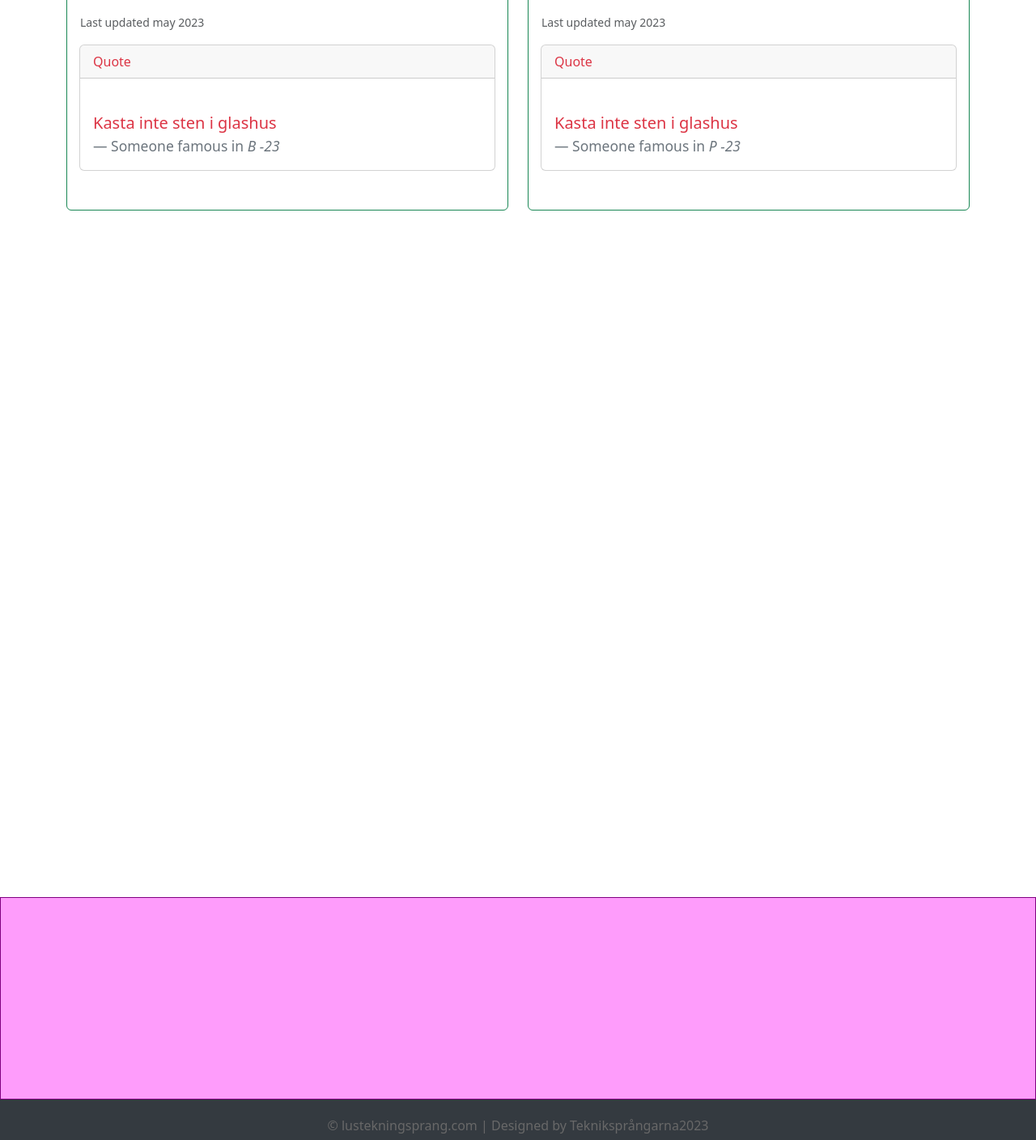
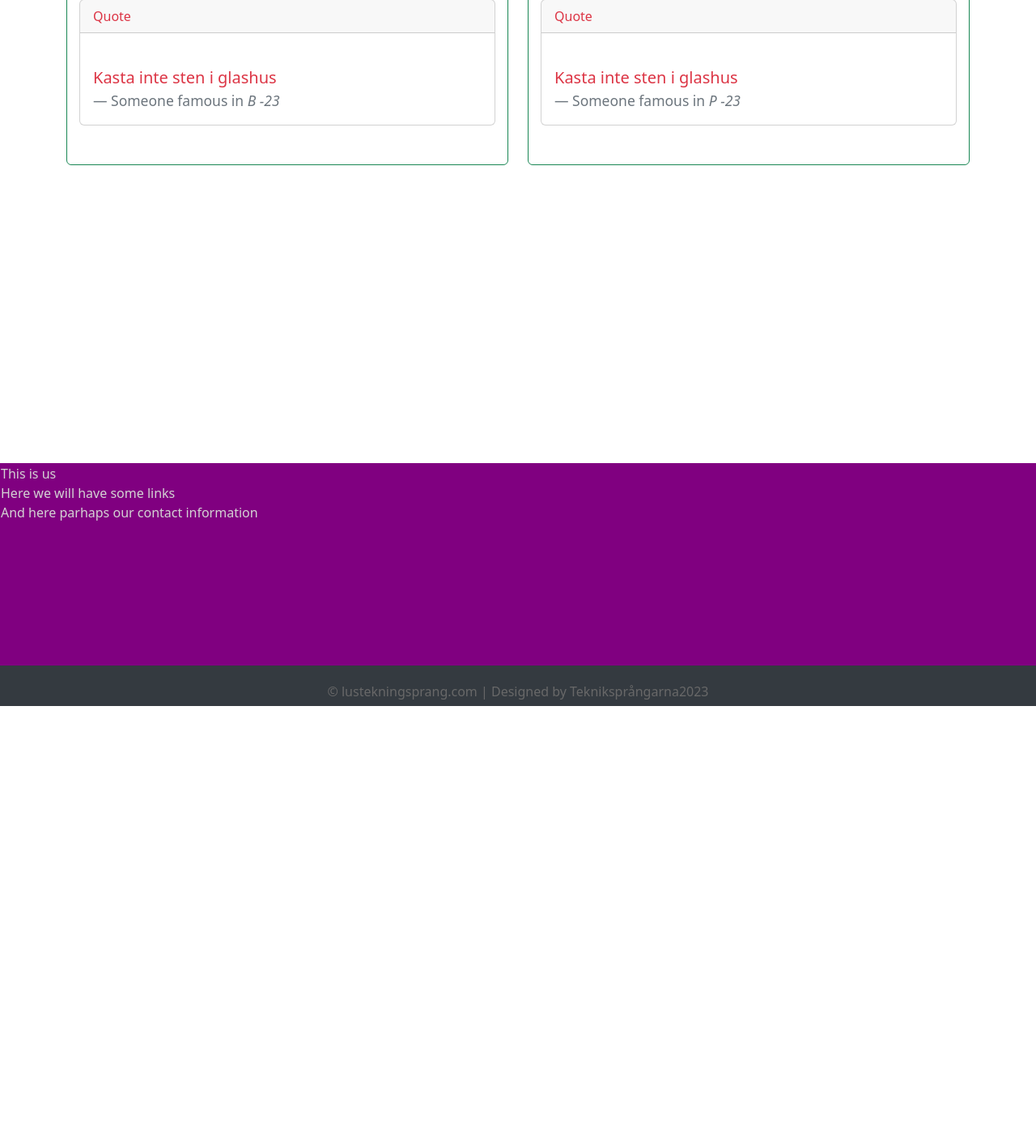
Before and after one commit to BenjaminKeKa/TekniksprangetWebsida, a Django app: page /home_page/om_oss in a window 1280 px wide. Shown: the part 1045-2453 px from the top of the page at 81% size. After the commit the page ends 1917 px from the top, so only its background shows below. Run offline with Django 4.2, Linux system fonts and the light colour scheme; data comes from the database, SQL or seed files in the repository; some libraries are stand-ins or nearby versions.

Commit message:
Ändrad färg i base 2 + strålningsfysik

```diff
--- a/home_page/templates/base.html
+++ b/home_page/templates/base.html
@@ -78,7 +78,7 @@
 
     <style>
     .footer{
-        background: #fe9cfb;
+        background: purple;
         color: #d3d3d3;
         height: 300px;
         position: relative;
@@ -106,7 +106,7 @@
         height: 100%;
     }
     .page-wrapper{
-        min-height: 100%;
+        min-height: 20%;
     }
     .page-wrapper a:hover{
         color: #006669;
@@ -201,15 +201,18 @@
 
 
 
-<!-- PAGE WRAPPER -->
+<!-- PAGE WRAPPER  -->
+<div class="page-wrapper">
+
+</div>
 <div class="page-wrapper"></div>
 
 <!--Footer-->
 <div class="footer">
     <div class="footer-content">
-        <div class="footer-section about "></div>
-        <div class="footer-section link"></div>
-        <div class="footer-section contact-form"></div>
+        <div class="footer-section about ">This is us</div>
+        <div class="footer-section link">Here we will have some links</div>
+        <div class="footer-section contact-form">And here parhaps our contact information</div>
     </div>
 
     <div class="footer-bottom">
--- a/home_page/templates/om_oss.html
+++ b/home_page/templates/om_oss.html
@@ -26,9 +26,9 @@
 
 {% for summary_om_oss in s_om_oss %}
 <div class="col">
-    <div class="jumbotron">
-        <h1 class="display-4; purpleText">Sammanfattning</h1>
-        <p class="lead">{{ summary_om_oss.titel }}</p>
+    <div class="jumbotron" style="background-color: #fef8fe">
+    <!--    <h1 class="display-4; purpleText">Sammanfattning</h1> -->
+        <p class="lead">Hur vi kom hit</p>
         <hr class="my-4">
         <p>{{ summary_om_oss.summary }}</p>
     </div>
```
Also changed, not shown: home_page/templates/stralningsfysik.html (+58 -0 lines).
